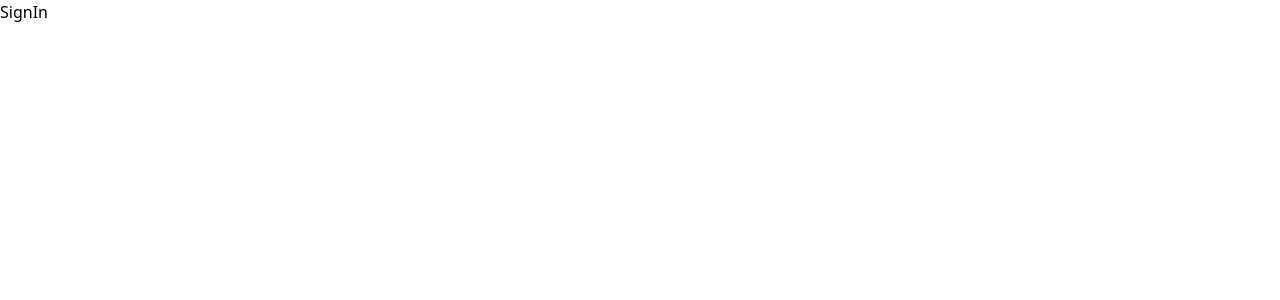
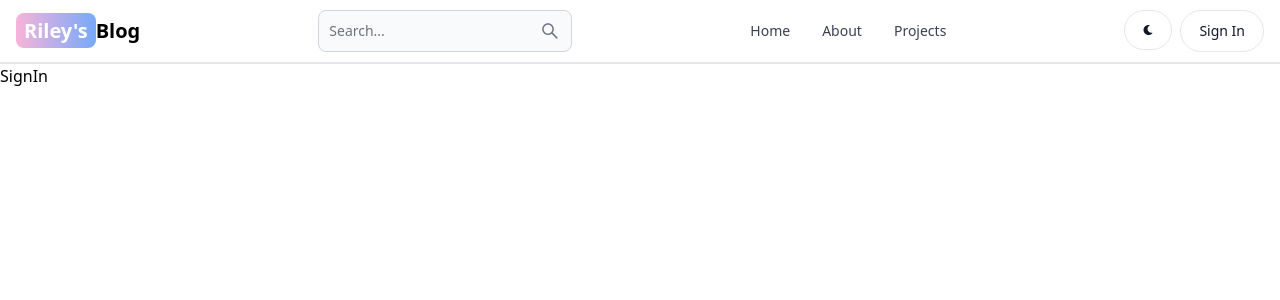
Before and after one commit to ThatCurtainCat/mern-blog, a React (Vite) app in the folder client/: page /sign-in in a window 1280 px wide. Shown: the top 300 px of the page. Built offline with nearby package versions, Linux system fonts and the light colour scheme.

Commit message:
create the header section

```diff
--- a/client/package.json
+++ b/client/package.json
@@ -10,8 +10,10 @@
     "preview": "vite preview"
   },
   "dependencies": {
+    "flowbite-react": "^0.7.2",
     "react": "^18.2.0",
     "react-dom": "^18.2.0",
+    "react-icons": "^5.0.1",
     "react-router-dom": "^6.21.3"
   },
   "devDependencies": {
--- a/client/src/App.jsx
+++ b/client/src/App.jsx
@@ -5,10 +5,12 @@
 import Dashboard from "./pages/Dashboard";
 import Projects from "./pages/Projects";
 import SignUp from "./pages/SignUp";
+import Header from "./components/Header";
 
 export default function App() {
   return (
     <BrowserRouter>
+      <Header />
       <Routes>
         <Route path="/" element={<Home />} />
         <Route path="/about" element={<About />} />
--- /dev/null
+++ b/client/src/components/Header.jsx
@@ -0,0 +1,54 @@
+import { Button, Navbar, TextInput } from "flowbite-react";
+import { Link, useLocation } from "react-router-dom";
+import { AiOutlineSearch } from "react-icons/ai";
+import { FaMoon } from "react-icons/fa";
+
+export default function Header() {
+  const path = useLocation().pathname;
+  return (
+    <Navbar className="border-b-2">
+      <Link
+        to="/"
+        className="self-center whitespace-nowrap text-sm sm:text-xl font-semibold dark:text-white"
+      >
+        <span className="px-2 py-1 bg-gradient-to-r from-pink-300 to-blue-400  rounded-lg text-white">
+          Riley's
+        </span>
+        Blog
+      </Link>
+      <form>
+        <TextInput
+          type="text"
+          placeholder="Search..."
+          rightIcon={AiOutlineSearch}
+          className="hidden lg:inline"
+        />
+      </form>
+      <Button className="w-12 h-10 lg:hidden sm:inline" color="gray" pill>
+        <AiOutlineSearch />
+      </Button>
+      <div className="flex gap-2 md:order-2">
+        <Button className="w-12 h-10 hidden sm:inline" color="gray" pill>
+          <FaMoon />
+        </Button>
+        <Link to="/sign-in">
+          <Button color="gray" pill>
+            Sign In
+          </Button>
+        </Link>
+        <Navbar.Toggle />
+      </div>
+      <Navbar.Collapse>
+        <Navbar.Link active={path === "/"} as={"div"}>
+          <Link to="/">Home</Link>
+        </Navbar.Link>
+        <Navbar.Link active={path === "/about"} as={"div"}>
+          <Link to="/about">About</Link>
+        </Navbar.Link>
+        <Navbar.Link active={path === "/projects"} as={"div"}>
+          <Link to="/projects">Projects</Link>
+        </Navbar.Link>
+      </Navbar.Collapse>
+    </Navbar>
+  );
+}
--- a/client/tailwind.config.js
+++ b/client/tailwind.config.js
@@ -1,8 +1,12 @@
 /** @type {import('tailwindcss').Config} */
 export default {
-  content: ["./index.html", "./src/**/*.{js,ts,jsx,tsx}"],
+  content: [
+    "./index.html",
+    "./src/**/*.{js,ts,jsx,tsx}",
+    "node_modules/flowbite-react/lib/esm/**/*.js",
+  ],
   theme: {
     extend: {},
   },
-  plugins: [],
+  plugins: [require("flowbite/plugin")],
 };
```
Also changed, not shown: 1 other file (tests, documents, lock files or other folders).
